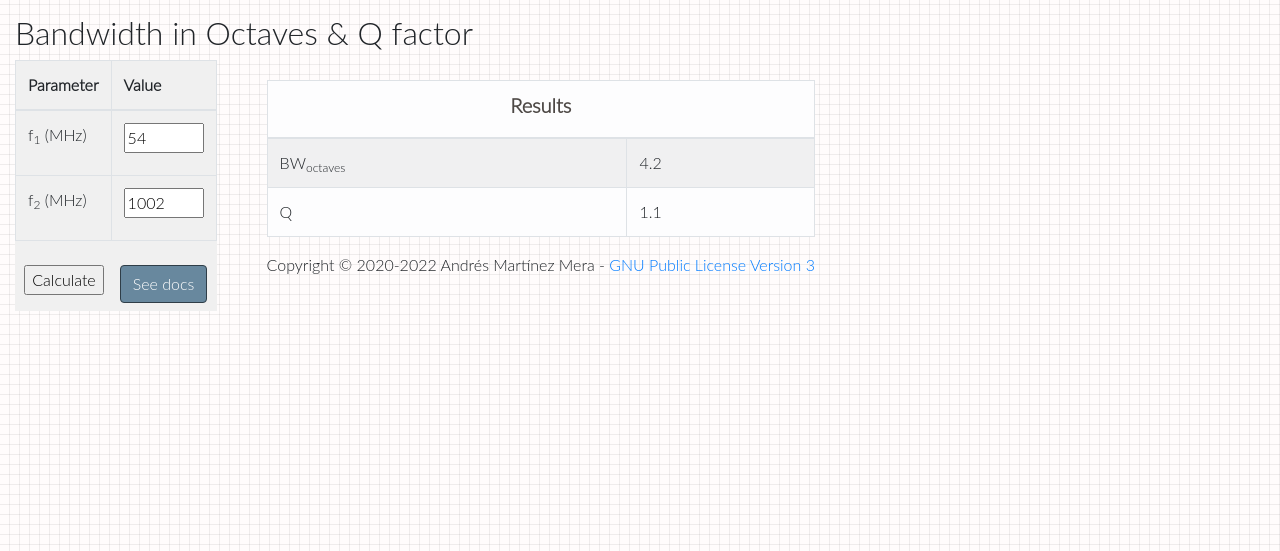
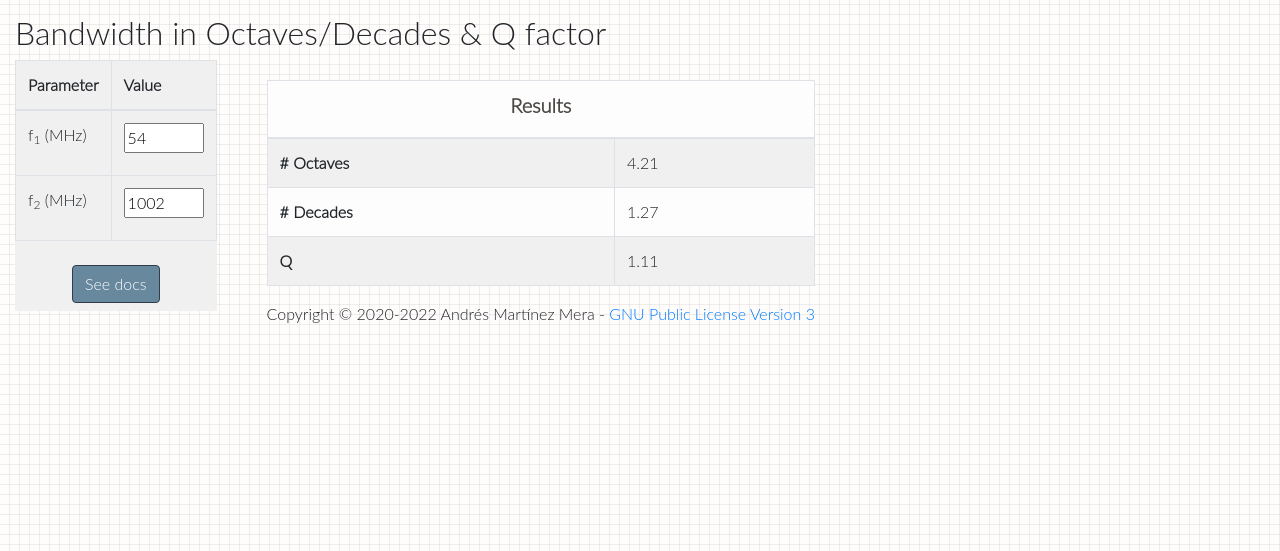
Before and after one commit to andresmmera/rf-design-tools, a Django app: template rf_design_tools/catalog/templates/BandwidthOctaves/tool/BandwidthOctaves.html in a window 1280 px wide. Shown: the part 66-617 px from the top of the page. Run offline with Django 3.2, Linux system fonts and the light colour scheme; the template is opened without the code that fills it, so the values that code supplies are empty; parts of the project's set-up code (start-up, migrations or seed data) failed here and were passed over; some libraries are stand-ins or nearby versions.

Commit message:
Updated BW in Octaves
Removed the button for calculating since every change in the UI forces the recalculation.

Added the calculation of the number of decades

```diff
--- a/rf_design_tools/catalog/templates/BandwidthOctaves/tool/BandwidthOctaves.html
+++ b/rf_design_tools/catalog/templates/BandwidthOctaves/tool/BandwidthOctaves.html
@@ -5,7 +5,7 @@
   <div class="container-fluid">
     <div class="row">
         <div class="col-md-auto">
-          <h2 class="tool-name">Bandwidth in Octaves & Q factor</h2>
+          <h2 class="tool-name">Bandwidth in Octaves/Decades & Q factor</h2>
         </div>
     </div>
 
@@ -45,10 +45,6 @@
             <!-- BUTTONS -->
             <div class="d-flex flex-row justify-content-center">
               <div class="p-2">
-                <input type = "button" value = "Calculate" onclick="updateTable()">
-              </div>
-
-              <div class="p-2">
                 <a href="{% url 'bw_octaves_docs' %}" class="btn btn-info" role="button">See docs</a>
               </div>
             </div>
@@ -68,11 +64,15 @@
                         </thead>
                         <tbody>
                           <tr>
-                            <td>BW<sub>octaves</sub></td>
+                            <td><b># Octaves</b></td>
                             <td>4.2</td>
                           </tr>
                           <tr>
-                            <td>Q</td>
+                            <td><b># Decades</b></td>
+                            <td>4.2</td>
+                          </tr>
+                          <tr>
+                            <td><b>Q</b></td>
                             <td>1.1</td>
                           </tr>
                         </tbody>
@@ -85,7 +85,7 @@
   </div>
 
 <script type="text/javascript">
-
+  updateTable()
   function updateTable(){
     // Get data
     var f1 = parseFloat(document.getElementById("f1").value)
@@ -94,13 +94,15 @@
     // Calculations
     var maxf = Math.max(f1, f2)
     var minf = Math.min(f1, f2)
-    var BW_OCT = Math.log10(maxf/minf)/Math.log10(2)
+    var BW_DEC = Math.log10(maxf/minf)
+    var BW_OCT = BW_DEC/Math.log10(2)
     var Q = (minf + maxf) / (maxf - minf)
 
     // Update table
     var ResultsTable = document.getElementById("ResultsTable");
     ResultsTable.rows[1].cells[1].textContent = BW_OCT.toFixed(2); // Bandwidth in octaves
-    ResultsTable.rows[2].cells[1].textContent = Q.toFixed(2); // Quality factor
+    ResultsTable.rows[2].cells[1].textContent = BW_DEC.toFixed(2); // Quality factor
+    ResultsTable.rows[3].cells[1].textContent = Q.toFixed(2); // Quality factor
   }
 
   </script>
```
